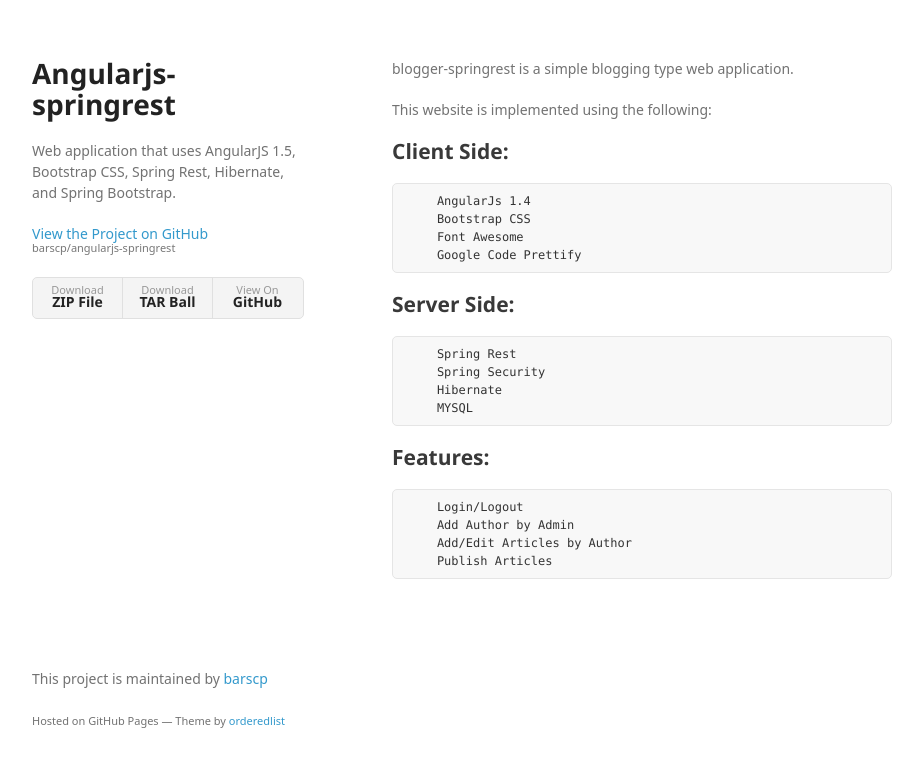
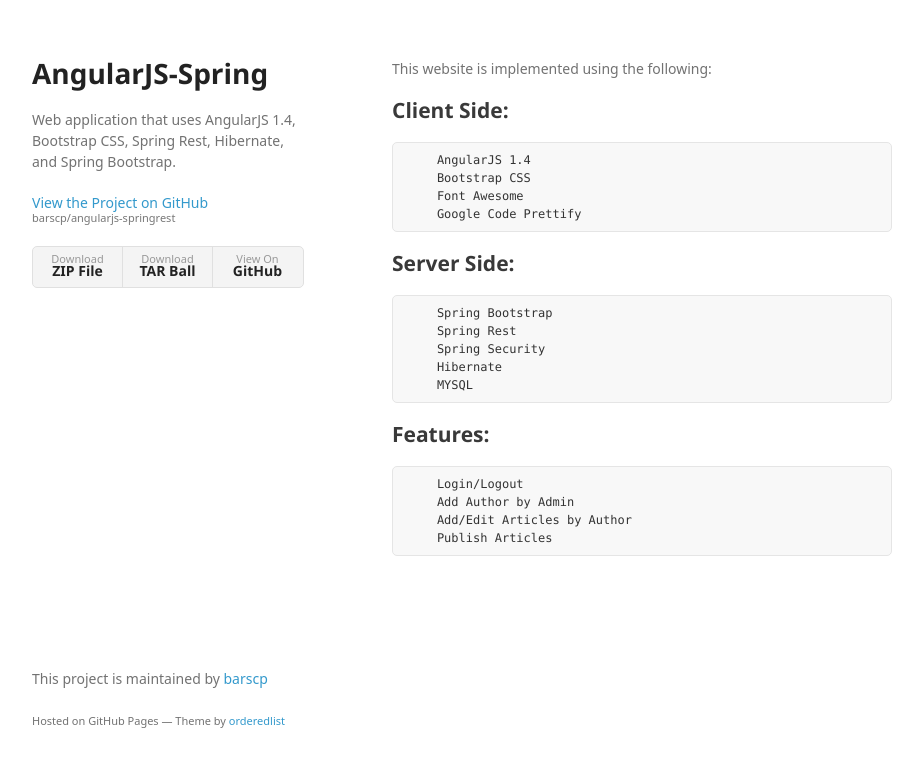
Before and after one commit to barscp/angularjs-springrest, a plain HTML site: page index.html in a window 1280 px wide. Shown: the whole page, without its empty margins (178-1101 px from the left). Drawn offline with Linux system fonts and the light colour scheme; a web font is replaced by a local one.

Commit message:
Create gh-pages branch via GitHub

```diff
--- a/index.html
+++ b/index.html
@@ -3,7 +3,7 @@
   <head>
     <meta charset="utf-8">
     <meta http-equiv="X-UA-Compatible" content="chrome=1">
-    <title>Angularjs-springrest by barscp</title>
+    <title>AngularJS-Spring by barscp</title>
 
     <link rel="stylesheet" href="stylesheets/styles.css">
     <link rel="stylesheet" href="stylesheets/github-light.css">
@@ -15,8 +15,8 @@
   <body>
     <div class="wrapper">
       <header>
-        <h1>Angularjs-springrest</h1>
-        <p>Web application that uses AngularJS 1.5, Bootstrap CSS, Spring Rest, Hibernate, and Spring Bootstrap.</p>
+        <h1>AngularJS-Spring</h1>
+        <p>Web application that uses AngularJS 1.4, Bootstrap CSS, Spring Rest, Hibernate, and Spring Bootstrap.</p>
 
         <p class="view"><a href="https://github.com/barscp/angularjs-springrest">View the Project on GitHub <small>barscp/angularjs-springrest</small></a></p>
 
@@ -28,14 +28,12 @@
         </ul>
       </header>
       <section>
-        <p>blogger-springrest is a simple blogging type web application. </p>
-
-<p>This website is implemented using the following:</p>
+        <p>This website is implemented using the following:</p>
 
 <h2>
 <a id="client-side" class="anchor" href="#client-side" aria-hidden="true"><span aria-hidden="true" class="octicon octicon-link"></span></a>Client Side:</h2>
 
-<pre><code>    AngularJs 1.4
+<pre><code>    AngularJS 1.4
     Bootstrap CSS
     Font Awesome
     Google Code Prettify
@@ -44,7 +42,8 @@
 <h2>
 <a id="server-side" class="anchor" href="#server-side" aria-hidden="true"><span aria-hidden="true" class="octicon octicon-link"></span></a>Server Side:</h2>
 
-<pre><code>    Spring Rest
+<pre><code>    Spring Bootstrap
+    Spring Rest
     Spring Security
     Hibernate
     MYSQL
--- a/params.json
+++ b/params.json
@@ -1,6 +1,6 @@
 {
-  "name": "Angularjs-springrest",
+  "name": "AngularJS-Spring",
   "tagline": "Web application that uses AngularJS 1.4, Bootstrap CSS, Spring Rest, Hibernate, and Spring Bootstrap.",
-  "body": "blogger-springrest is a simple blogging type web application. \r\n\r\nThis website is implemented using the following:\r\n\r\n##Client Side:\r\n\t\tAngularJs 1.4\r\n\t\tBootstrap CSS\r\n\t\tFont Awesome\r\n\t\tGoogle Code Prettify\r\n\r\n\r\n##Server Side:\r\n\t\tSpring Rest\r\n\t\tSpring Security\r\n\t\tHibernate\r\n\t\tMYSQL\r\n\r\n\r\n##Features:\r\n\t\tLogin/Logout\r\n\t\tAdd Author by Admin\r\n\t\tAdd/Edit Articles by Author\r\n\t\tPublish Articles\r\n\r\n  \r\n",
+  "body": "This website is implemented using the following:\r\n\r\n##Client Side:\r\n\t\tAngularJS 1.4\r\n\t\tBootstrap CSS\r\n\t\tFont Awesome\r\n\t\tGoogle Code Prettify\r\n\r\n##Server Side:\r\n\t\tSpring Bootstrap\r\n\t\tSpring Rest\r\n\t\tSpring Security\r\n\t\tHibernate\r\n\t\tMYSQL\r\n\r\n##Features:\r\n\t\tLogin/Logout\r\n\t\tAdd Author by Admin\r\n\t\tAdd/Edit Articles by Author\r\n\t\tPublish Articles\r\n\r\n  \r\n",
   "note": "Don't delete this file! It's used internally to help with page regeneration."
 }
```
